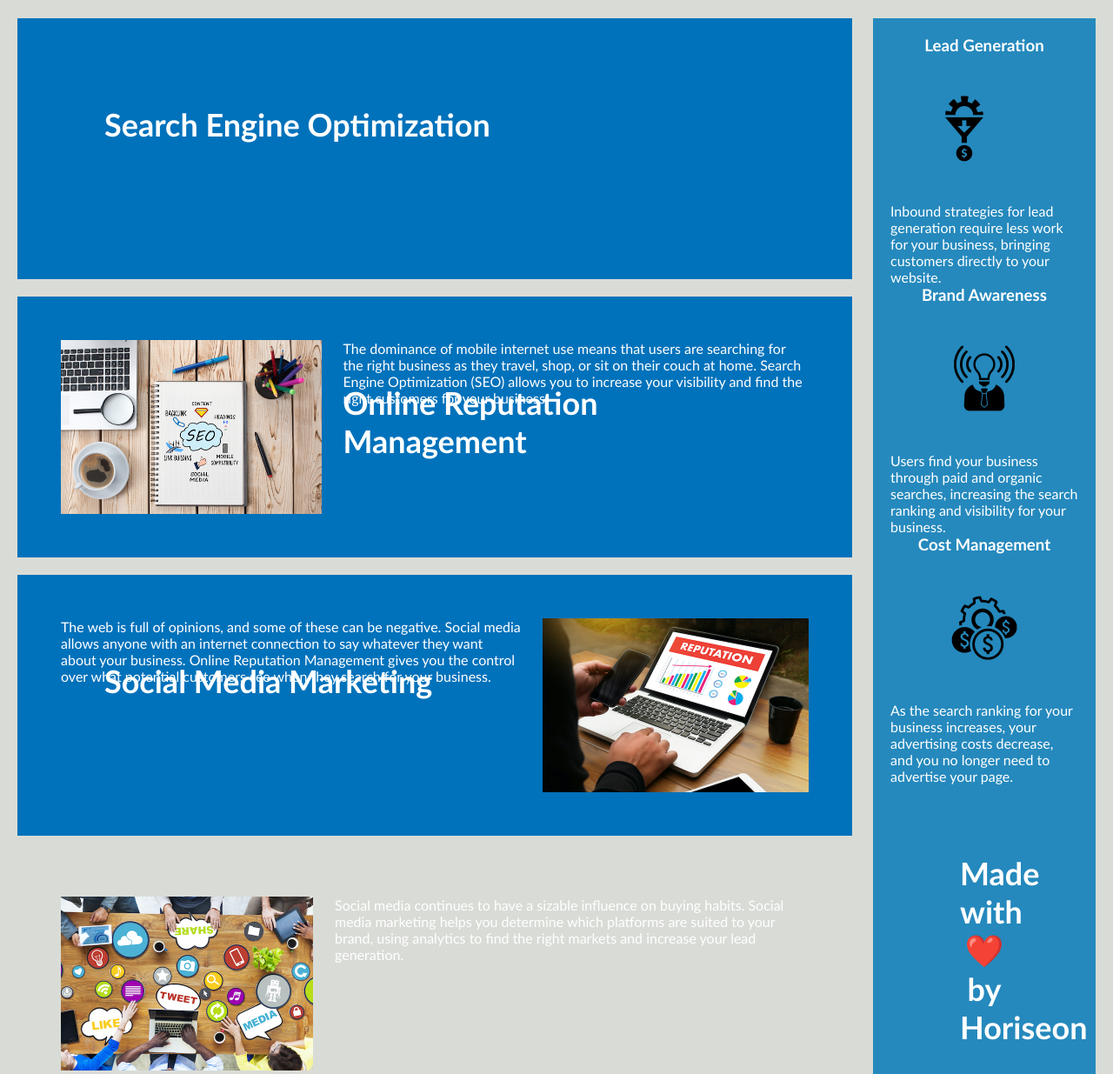
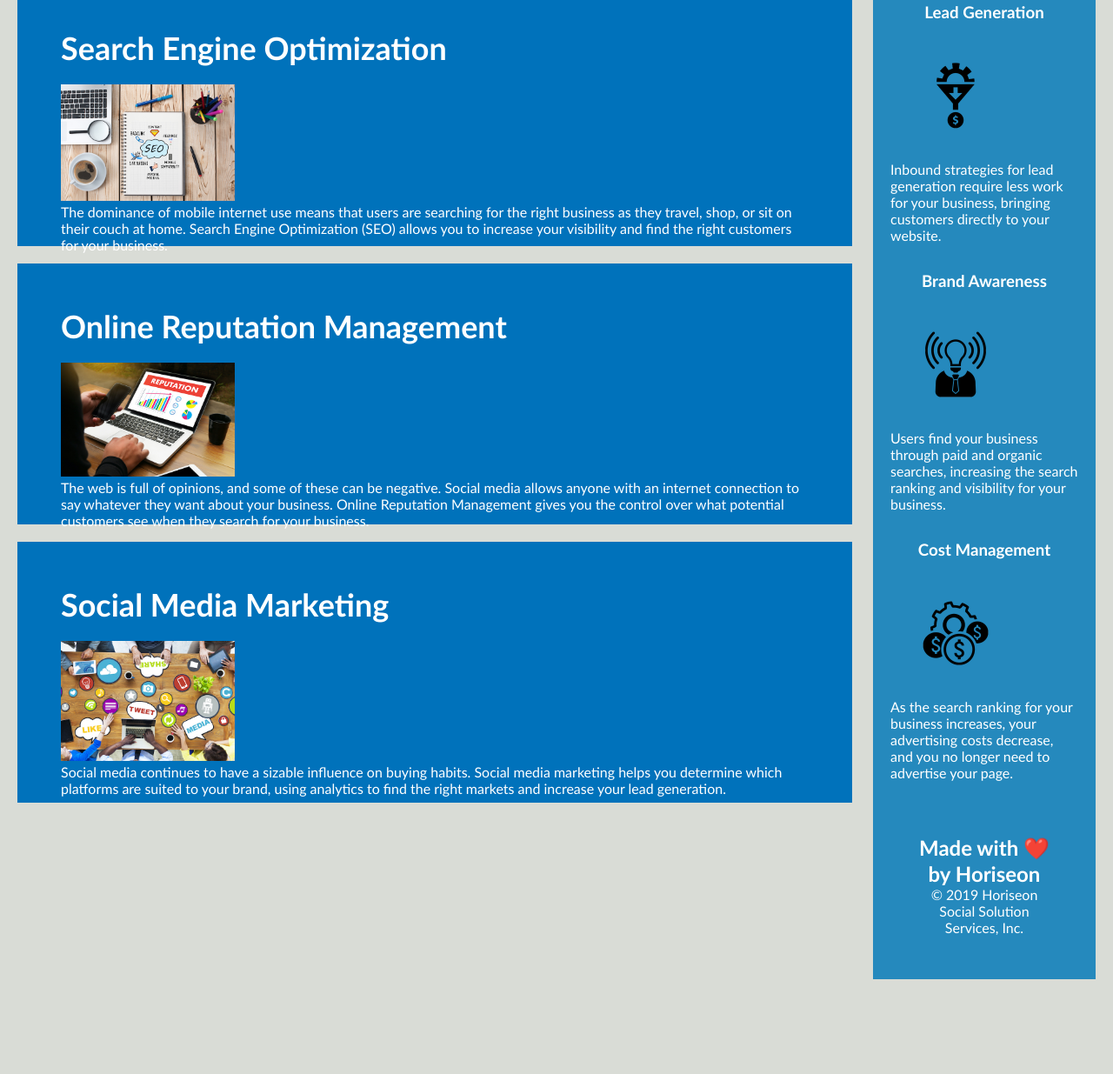
Before and after one commit to grilledcheeseplease/seo-refactor, a plain HTML site: page index.html in a window 1280 px wide. Shown: the part 901-2136 px from the top of the page at 87% size. After the commit the page ends 2027 px from the top, so only its background shows below. Drawn offline with Linux system fonts and the light colour scheme.

Commit message:
take out inline styling and working to get css working properly

```diff
--- a/assets/css/style.css
+++ b/assets/css/style.css
@@ -41,9 +41,6 @@ nav a {
     text-decoration: none;
 }
 
-p {
-    font-size: 16px;
-}
 
 /* giant photo tag */
 .hero {
@@ -62,23 +59,27 @@ p {
     margin-left: 20px;
 }
 
-p {
-    font-size: 16px;
-    color: #ffffff;
-}
-
-h2 {
-    margin-bottom: 20px;
-    font-size: 36px;
-    padding: 50px;
-    height: 300px;
-    color: #ffffff;
-}
-
 main article {
     margin-bottom: 20px;
     padding: 50px;
     height: 300px;
+    font-family: 'Gill Sans', 'Gill Sans MT', Calibri, 'Trebuchet MS', sans-serif;
+    background-color: #0072bb;
+    color: #ffffff;
+}
+
+main article h2 {
+    margin-bottom: 20px;
+    font-size: 36px;
+}
+
+main article img {
+    max-width: 200px;
+}
+
+main article p {
+    font-size: 16px;
+    color: #ffffff;
 }
 
 /* all section content */
@@ -99,10 +100,16 @@ h3 {
     text-align: center;
 }
 
-section article {
+aside article {
     margin-bottom: 32px;
+    display: block;
 }
 
+aside article img {
+    display: block;
+    margin: 10 px auto;
+    max-width: 150px;
+}
 /* all footer content */
 footer {
     padding: 30px;
--- a/index.html
+++ b/index.html
@@ -13,7 +13,7 @@
 
     <header>
 
-        <h1 style="display:inline-block; font-size:48px">Hori<span class="seo">seo</span>n</h1>
+        <h1">Hori<span class="seo">seo</span>n</h1>
             <!--links in the header of page-->
             <nav>
 
@@ -29,25 +29,25 @@
 
     <main class="content">
         <!--Search Engine Optimation block-->
-        <article style="background-color:#0072bb">
+        <article>
             <h2>Search Engine Optimization</h2>
-            <img src="./assets/images/search-engine-optimization.jpg" alt="seo" style="float:left; margin-right:25px; max-height:200px"/>
+            <img src="./assets/images/search-engine-optimization.jpg" alt="seo" />
             <p>
                 The dominance of mobile internet use means that users are searching for the right business as they travel, shop, or sit on their couch at home. Search Engine Optimization (SEO) allows you to increase your visibility and find the right customers for your business.
             </p>
         </article>
         <!--Online Reputation Management-->
-        <article style="background-color:#0072bb">
+        <article>
             <h2>Online Reputation Management</h2>
-            <img src="./assets/images/online-reputation-management.jpg" alt="reputation" style="float:right; margin-left:25px; max-height:200px"/>
+            <img src="./assets/images/online-reputation-management.jpg" alt="reputation" />
             <p>
                 The web is full of opinions, and some of these can be negative. Social media allows anyone with an internet connection to say whatever they want about your business. Online Reputation Management gives you the control over what potential customers see when they search for your business.
             </p>
         </article>
         <!--Social Media Marketing block-->
-        <article style="background-color:#0072bb">
+        <article>
             <h2>Social Media Marketing</h2>
-            <img src="./assets/images/social-media-marketing.jpg" alt="marketing" style="float:left; margin-right:25px; max-height:200px"/>
+            <img src="./assets/images/social-media-marketing.jpg" alt="marketing" />
             <p>
                 Social media continues to have a sizable influence on buying habits. Social media marketing helps you determine which platforms are suited to your brand, using analytics to find the right markets and increase your lead generation.
             </p>
@@ -60,7 +60,7 @@
         <article>
 
             <h3>Lead Generation</h3>
-            <img src="./assets/images/lead-generation.png" alt="funnel" style="display:block; margin:10px; max-width:150px"/>
+            <img src="./assets/images/lead-generation.png" alt="funnel" />
             <p>
                 Inbound strategies for lead generation require less work for your business, bringing customers directly to your website.
             </p>
@@ -70,7 +70,7 @@
         <article>
             <!--Brand Awareness section-->
             <h3>Brand Awareness</h3>
-            <img src="./assets/images/brand-awareness.png" alt="awareness" style="display:block; margin:10px auto; max-width:150px"/>
+            <img src="./assets/images/brand-awareness.png" alt="awareness" />
             <p>
                 Users find your business through paid and organic searches, increasing the search ranking and visibility for your business.
             </p>
@@ -79,7 +79,7 @@
         <article>
             <!--Cost Management section-->
             <h3>Cost Management</h3>
-            <img src="./assets/images/cost-management.png" alt="cost" style="display:block; margin:10px auto; max-width:150px"/>
+            <img src="./assets/images/cost-management.png" alt="cost" />
             <p>
                 As the search ranking for your business increases, your advertising costs decrease, and you no longer need to advertise your page.
             </p>
```
